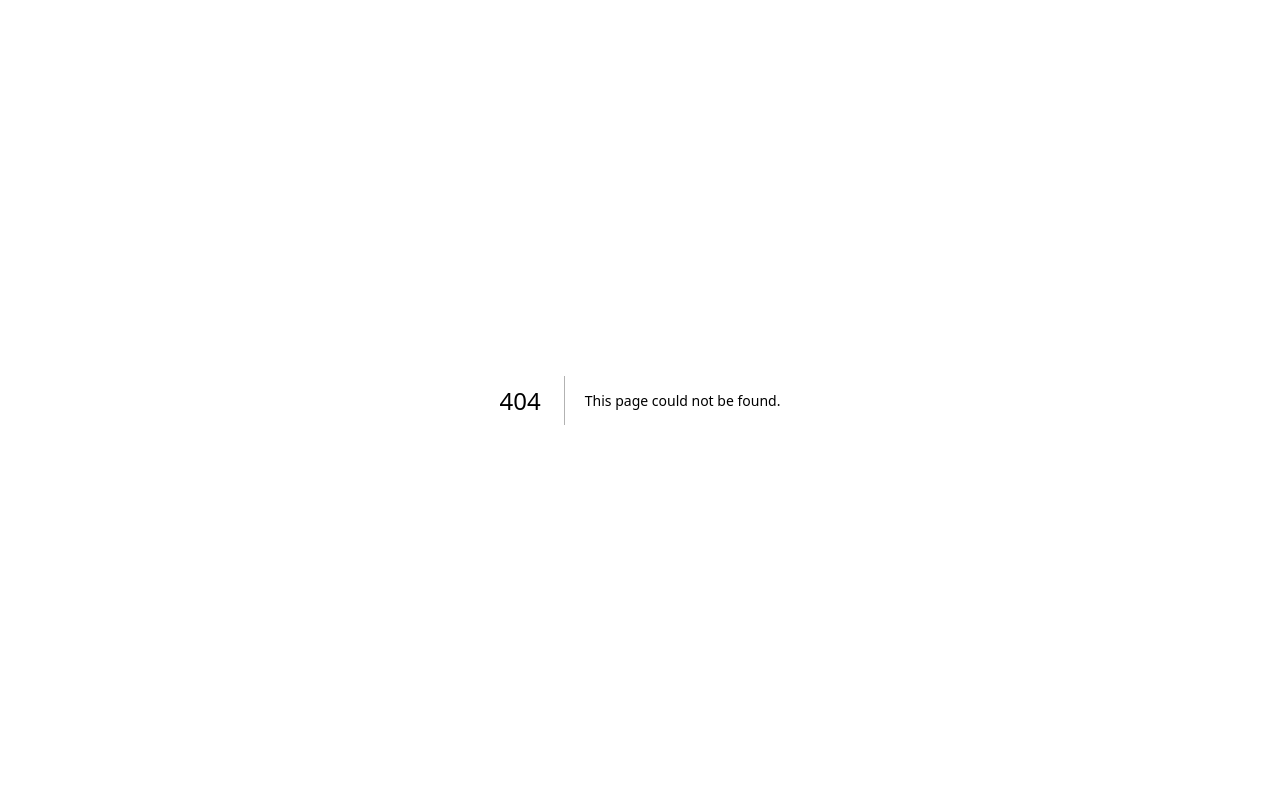
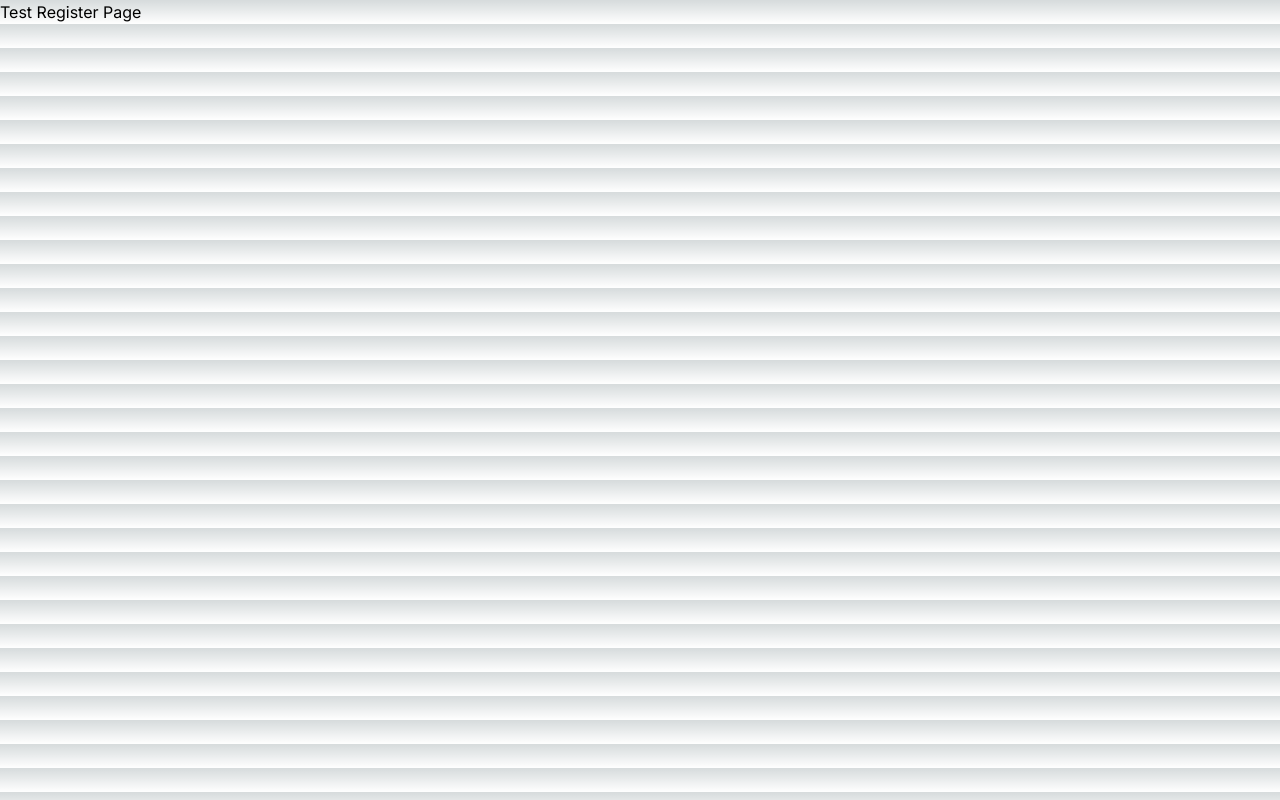
Before and after one commit to oddsteam/training, a Next.js app: page /classes/register in a window 1280 px wide. Before the commit this address had no page. Built offline with nearby package versions, Linux system fonts and the light colour scheme.

Commit message:
init route for class list and register

```diff
--- /dev/null
+++ b/src/app/classes/page.tsx
@@ -0,0 +1,3 @@
+export default function Classes() {
+  return <div>Test Class List</div>;
+}
--- /dev/null
+++ b/src/app/classes/register/page.tsx
@@ -0,0 +1,3 @@
+export default function ClassRegister() {
+  return <div>Test Register Page</div>;
+}
```
